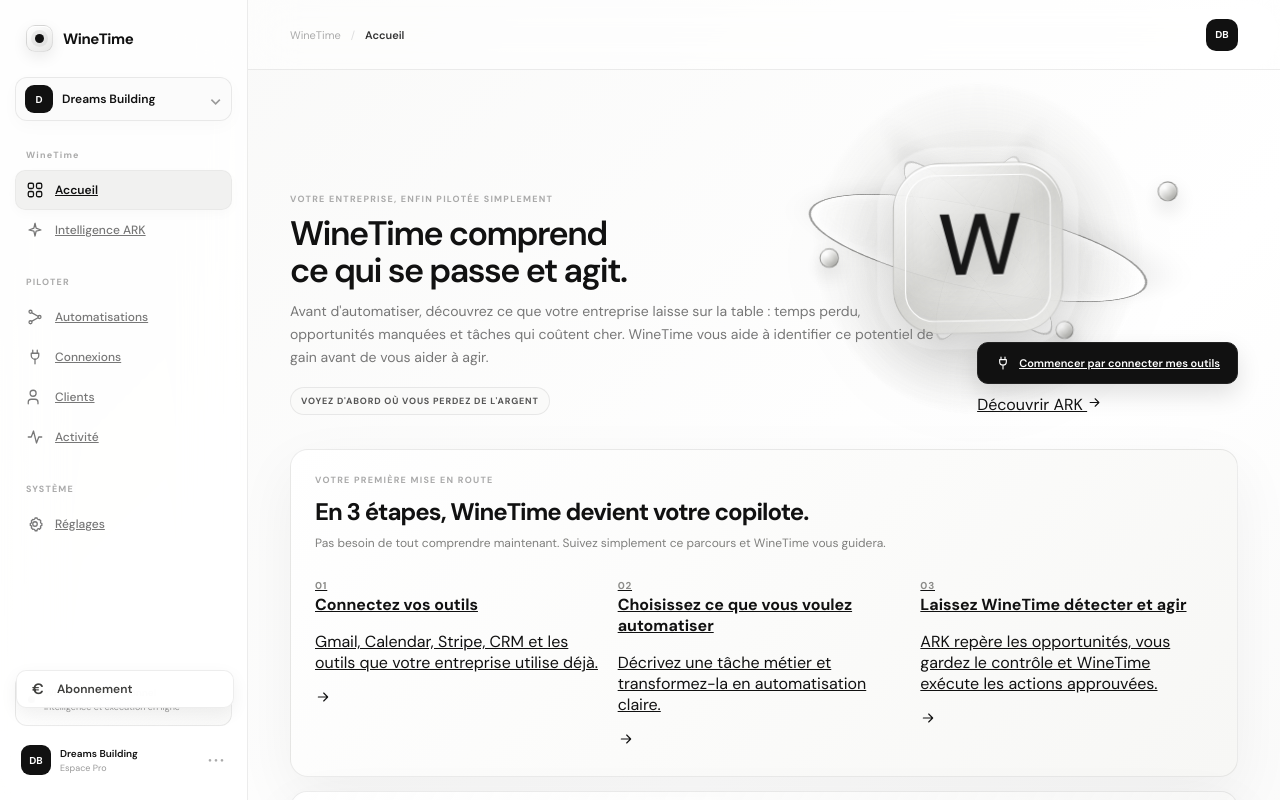
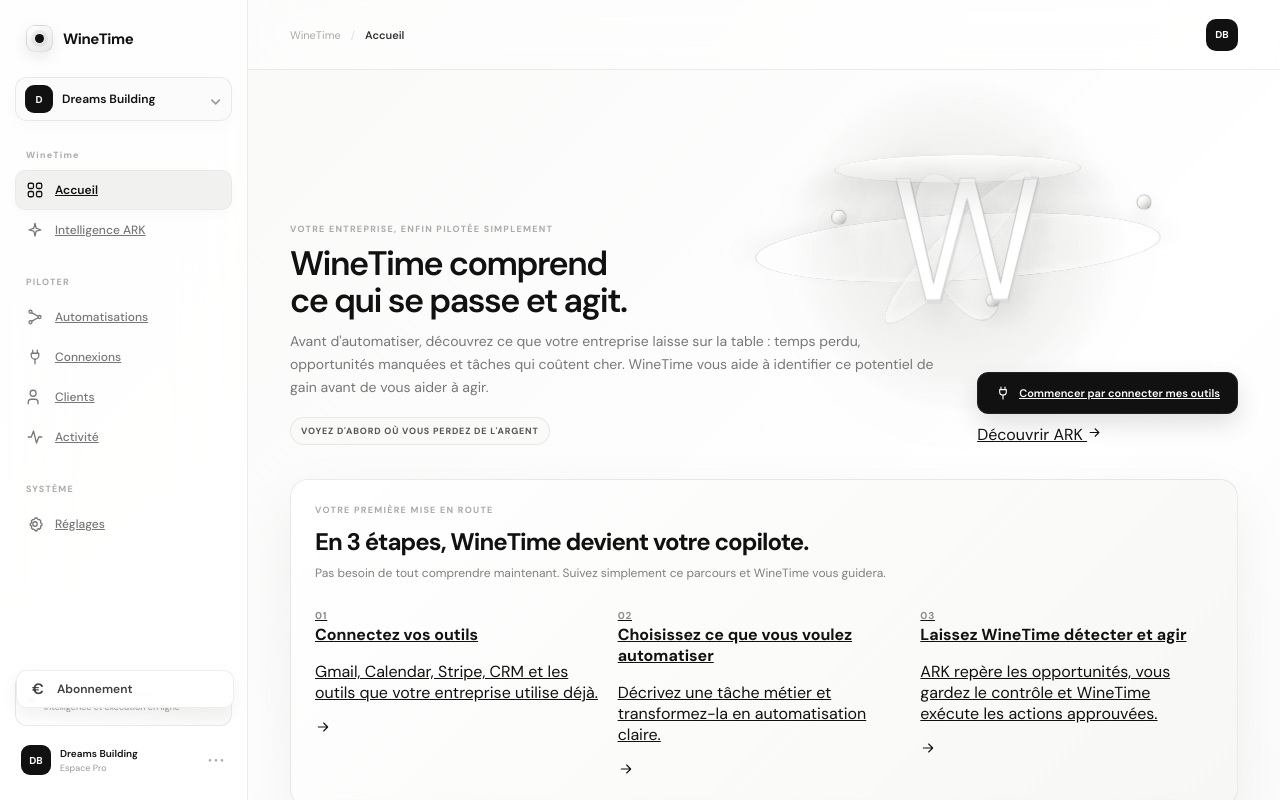
Before and after one commit to dreamsbuilding3-afk/Orbit, a Next.js app: page / in a window 1280 px wide. Shown: the top 800 px of the page. Built offline with nearby package versions, Linux system fonts and the light colour scheme.

Commit message:
feat(ui): redesign WineTime hero as glass W sculpture

```diff
--- a/app/hero-motion.css
+++ b/app/hero-motion.css
@@ -1,89 +1,120 @@
-/* WineTime hero motion — V3: visible 3D/glass presence without breaking the white system. */
-.hero-row { min-height: 300px !important; }
+/* WineTime hero motion — V4: glass W sculpture, orbital system, no badge/card look. */
+.hero-row { min-height: 330px !important; }
+
 .hero-visual {
-  width: 500px !important;
-  height: 350px !important;
-  right: 10px !important;
-  top: -42px !important;
-  opacity: 1 !important;
+  width: 560px !important;
+  height: 360px !important;
+  right: 0 !important;
+  top: -48px !important;
   overflow: visible !important;
   z-index: 2 !important;
-  transform: scale(1.12) !important;
+  transform: none !important;
+  filter: drop-shadow(0 28px 48px rgba(0,0,0,.035)) !important;
 }
+
 .hero-glow {
-  width: 310px !important;
-  height: 310px !important;
-  background: radial-gradient(circle, rgba(255,255,255,.98) 0%, rgba(210,210,207,.72) 28%, rgba(190,190,186,.22) 52%, rgba(255,255,255,0) 76%) !important;
-  filter: blur(2px) !important;
-  animation: heroBreathV3 6s ease-in-out infinite !important;
+  width: 340px !important;
+  height: 340px !important;
+  background: radial-gradient(circle, rgba(255,255,255,.98) 0%, rgba(228,228,225,.70) 30%, rgba(205,205,201,.18) 56%, rgba(255,255,255,0) 76%) !important;
+  filter: blur(4px) !important;
+  animation: heroBreathV4 7s ease-in-out infinite !important;
 }
+
 .hero-core {
-  width: 154px !important;
-  height: 154px !important;
-  border-radius: 42px !important;
-  background: linear-gradient(145deg, rgba(255,255,255,.98), rgba(215,215,212,.9) 48%, rgba(249,249,248,.98)) !important;
-  border: 1px solid rgba(55,55,53,.2) !important;
-  box-shadow: inset 0 2px 0 rgba(255,255,255,.98), inset -18px -22px 40px rgba(130,130,126,.12), 0 22px 55px rgba(0,0,0,.14), 0 0 0 14px rgba(255,255,255,.34) !important;
-  transform: translateZ(40px) rotateX(7deg) rotateY(-9deg) !important;
-  animation: heroCoreV3 8s ease-in-out infinite !important;
+  width: 210px !important;
+  height: 235px !important;
+  border-radius: 0 !important;
+  background: transparent !important;
+  border: 0 !important;
+  box-shadow: none !important;
+  transform-style: preserve-3d !important;
+  transform: translateZ(30px) rotateX(4deg) rotateY(-7deg) !important;
+  animation: heroCoreV4 8s ease-in-out infinite !important;
 }
+
+.hero-core::before {
+  content: "" !important;
+  position: absolute !important;
+  left: 50% !important;
+  bottom: -36px !important;
+  width: 245px !important;
+  height: 52px !important;
+  transform: translateX(-50%) perspective(180px) rotateX(55deg) !important;
+  border-radius: 50% !important;
+  background: linear-gradient(180deg, rgba(255,255,255,.82), rgba(218,218,215,.38)) !important;
+  border: 1px solid rgba(80,80,77,.16) !important;
+  box-shadow: 0 18px 38px rgba(0,0,0,.10), inset 0 2px 0 rgba(255,255,255,.95) !important;
+}
+
 .hero-core span {
-  color: #171717 !important;
-  font-size: 78px !important;
-  line-height: 1 !important;
-  font-weight: 500 !important;
-  letter-spacing: -.12em !important;
-  transform: translateX(-3px) translateY(-2px) !important;
-  text-shadow: 0 1px 0 #fff, 0 10px 20px rgba(0,0,0,.10) !important;
+  position: absolute !important;
+  inset: 0 !important;
+  display: grid !important;
+  place-items: center !important;
+  color: rgba(255,255,255,.72) !important;
+  font-size: 174px !important;
+  line-height: .82 !important;
+  font-weight: 300 !important;
+  letter-spacing: -.18em !important;
+  transform: translateX(-5px) translateY(-6px) scaleX(.9) !important;
+  -webkit-text-stroke: 1.25px rgba(76,76,73,.25) !important;
+  text-shadow: 0 1px 0 rgba(255,255,255,.98), 2px 4px 0 rgba(210,210,207,.42), 8px 16px 28px rgba(0,0,0,.10) !important;
 }
+
+.hero-core::after {
+  content: "" !important;
+  position: absolute !important;
+  inset: 20px 30px 10px !important;
+  border: 1px solid rgba(255,255,255,.42) !important;
+  border-radius: 28px !important;
+  opacity: .24 !important;
+  pointer-events: none !important;
+}
+
 .hero-orbit {
-  width: 360px !important;
-  height: 168px !important;
-  border-width: 2px !important;
-  border-color: rgba(45,45,43,.48) !important;
-  opacity: 1 !important;
-  box-shadow: inset 0 0 25px rgba(255,255,255,.95), 0 15px 40px rgba(0,0,0,.08) !important;
+  width: 410px !important;
+  height: 175px !important;
+  border-width: 1.35px !important;
+  border-color: rgba(85,85,82,.24) !important;
+  opacity: .9 !important;
+  box-shadow: inset 0 0 28px rgba(255,255,255,.96), 0 18px 42px rgba(0,0,0,.045) !important;
 }
-.hero-orbit-a { animation: heroOrbitAV3 10s linear infinite !important; }
-.hero-orbit-b {
-  width: 310px !important;
-  height: 142px !important;
-  border-color: rgba(65,65,62,.38) !important;
-  animation: heroOrbitBV3 13s linear infinite reverse !important;
+.hero-orbit-a { animation: heroOrbitAV4 13s linear infinite !important; }
+.hero-orbit-b { width: 350px !important; height: 150px !important; border-color: rgba(90,90,87,.20) !important; animation: heroOrbitBV4 17s linear infinite reverse !important; }
+.hero-orbit-c { width: 300px !important; height: 126px !important; border-color: rgba(100,100,97,.16) !important; animation: heroOrbitCV4 11s linear infinite !important; }
+
+.hero-sphere {
+  width: 15px !important;
+  height: 15px !important;
+  background: radial-gradient(circle at 30% 25%, #fff 0%, #e1e1de 48%, #aaa9a5 100%) !important;
+  border: 1px solid rgba(75,75,72,.16) !important;
+  box-shadow: inset 2px 2px 5px rgba(255,255,255,.95), 0 9px 20px rgba(0,0,0,.10) !important;
 }
-.hero-orbit-c {
-  width: 260px !important;
-  height: 118px !important;
-  border-color: rgba(85,85,82,.30) !important;
-  animation: heroOrbitCV3 8s linear infinite !important;
+.hero-sphere-a { animation: heroSphereAV4 6.5s ease-in-out infinite !important; }
+.hero-sphere-b { animation: heroSphereBV4 8s ease-in-out infinite !important; }
+.hero-sphere-c { animation: heroSphereCV4 7.2s ease-in-out infinite !important; }
+
+.metrics .metric-card:nth-child(3) strong { font-size: 0 !important; }
+.metrics .metric-card:nth-child(3) strong::after { content: "ARK" !important; font-size: 24px !important; letter-spacing: -.04em !important; font-weight: 650 !important; }
+
+@keyframes heroBreathV4 { 0%,100% { transform: scale(.94); opacity: .68; } 50% { transform: scale(1.06); opacity: .95; } }
+@keyframes heroCoreV4 { 0%,100% { transform: translateZ(30px) rotateX(4deg) rotateY(-7deg) translateY(0); } 50% { transform: translateZ(30px) rotateX(7deg) rotateY(-11deg) translateY(-7px); } }
+@keyframes heroOrbitAV4 { from { transform: rotateX(68deg) rotateZ(12deg) rotate(0deg); } to { transform: rotateX(68deg) rotateZ(12deg) rotate(360deg); } }
+@keyframes heroOrbitBV4 { from { transform: rotateX(68deg) rotateY(58deg) rotateZ(-20deg) rotate(0deg); } to { transform: rotateX(68deg) rotateY(58deg) rotateZ(-20deg) rotate(-360deg); } }
+@keyframes heroOrbitCV4 { from { transform: rotateX(68deg) rotateY(-55deg) rotateZ(28deg) rotate(0deg); } to { transform: rotateX(68deg) rotateY(-55deg) rotateZ(28deg) rotate(360deg); } }
+@keyframes heroSphereAV4 { 0%,100% { transform: translate(192px,-62px) scale(1); } 50% { transform: translate(138px,78px) scale(1.12); } }
+@keyframes heroSphereBV4 { 0%,100% { transform: translate(-174px,44px) scale(.92); } 50% { transform: translate(-86px,-76px) scale(1.10); } }
+@keyframes heroSphereCV4 { 0%,100% { transform: translate(116px,94px) scale(.88); } 50% { transform: translate(-118px,-24px) scale(1.06); } }
+
+@media (max-width: 1180px) {
+  .hero-visual { width: 100% !important; height: 300px !important; margin: 0 !important; right: auto !important; top: auto !important; }
 }
-.hero-sphere {
-  width: 18px !important;
-  height: 18px !important;
-  background: radial-gradient(circle at 32% 28%, #fff 0%, #d2d2cf 46%, #8d8d89 100%) !important;
-  border: 1px solid rgba(30,30,28,.25) !important;
-  box-shadow: inset 2px 2px 5px rgba(255,255,255,.9), 0 8px 18px rgba(0,0,0,.14) !important;
-  opacity: 1 !important;
-}
-.hero-sphere-a { animation: heroSphereAV3 5.5s ease-in-out infinite !important; }
-.hero-sphere-b { animation: heroSphereBV3 7s ease-in-out infinite !important; }
-.hero-sphere-c { animation: heroSphereCV3 6.5s ease-in-out infinite !important; }
-.hero-actions { position: relative !important; z-index: 6 !important; }
-.hero-copy-block { position: relative !important; z-index: 5 !important; }
-@keyframes heroBreathV3 { 0%,100% { transform: scale(.94); opacity:.72 } 50% { transform: scale(1.08); opacity:1 } }
-@keyframes heroCoreV3 { 0%,100% { transform: translateZ(40px) rotateX(7deg) rotateY(-9deg) translateY(0) } 50% { transform: translateZ(40px) rotateX(10deg) rotateY(-14deg) translateY(-8px) } }
-@keyframes heroOrbitAV3 { from { transform: rotateX(68deg) rotateZ(12deg) rotate(0deg) } to { transform: rotateX(68deg) rotateZ(12deg) rotate(360deg) } }
-@keyframes heroOrbitBV3 { from { transform: rotateX(68deg) rotateY(58deg) rotateZ(-20deg) rotate(0deg) } to { transform: rotateX(68deg) rotateY(58deg) rotateZ(-20deg) rotate(-360deg) } }
-@keyframes heroOrbitCV3 { from { transform: rotateX(68deg) rotateY(-55deg) rotateZ(28deg) rotate(0deg) } to { transform: rotateX(68deg) rotateY(-55deg) rotateZ(28deg) rotate(360deg) } }
-@keyframes heroSphereAV3 { 0%,100% { transform: translate(170px,-52px) scale(1) } 50% { transform: translate(124px,66px) scale(1.15) } }
-@keyframes heroSphereBV3 { 0%,100% { transform: translate(-154px,38px) scale(.92) } 50% { transform: translate(-78px,-66px) scale(1.12) } }
-@keyframes heroSphereCV3 { 0%,100% { transform: translate(102px,86px) scale(.88) } 50% { transform: translate(-106px,-22px) scale(1.08) } }
 @media (max-width: 900px) {
-  .hero-row { min-height: 390px !important; }
-  .hero-visual { width: 430px !important; height: 310px !important; right: 50% !important; top: 105px !important; transform: translateX(50%) scale(.88) !important; opacity: .78 !important; }
-  .hero-copy-block { z-index: 5 !important; }
-  .hero-actions { z-index: 6 !important; }
+  .hero-row { min-height: 410px !important; }
+  .hero-visual { width: 100% !important; height: 260px !important; margin: 8px 0 -4px !important; opacity: .86 !important; }
+  .hero-core { transform: scale(.84) translateZ(20px) rotateX(4deg) rotateY(-7deg) !important; }
 }
 @media (prefers-reduced-motion: reduce) {
-  .hero-glow,.hero-core,.hero-orbit,.hero-sphere { animation:none !important; }
+  .hero-glow,.hero-core,.hero-orbit,.hero-sphere { animation: none !important; }
+  .hero-core { transform: none !important; }
 }
```
